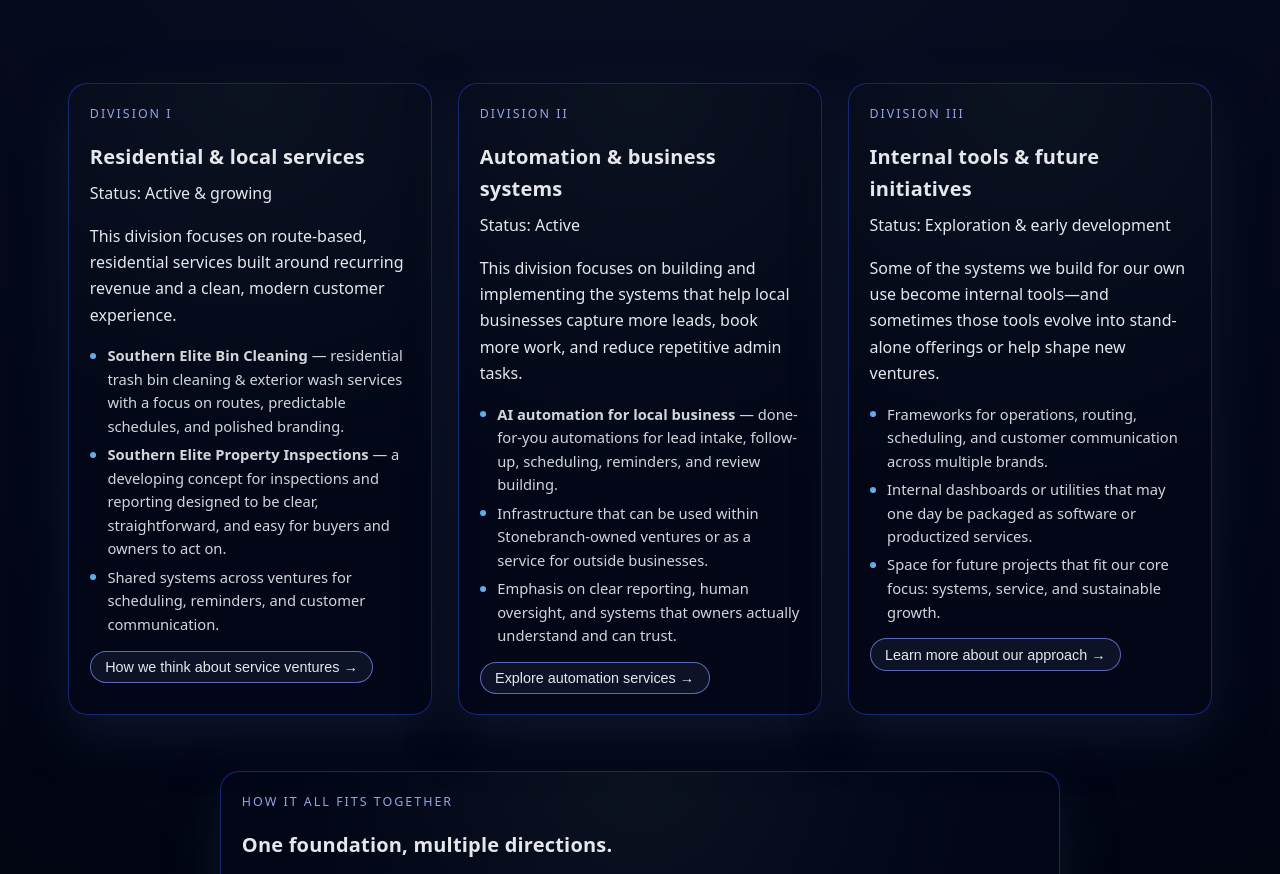
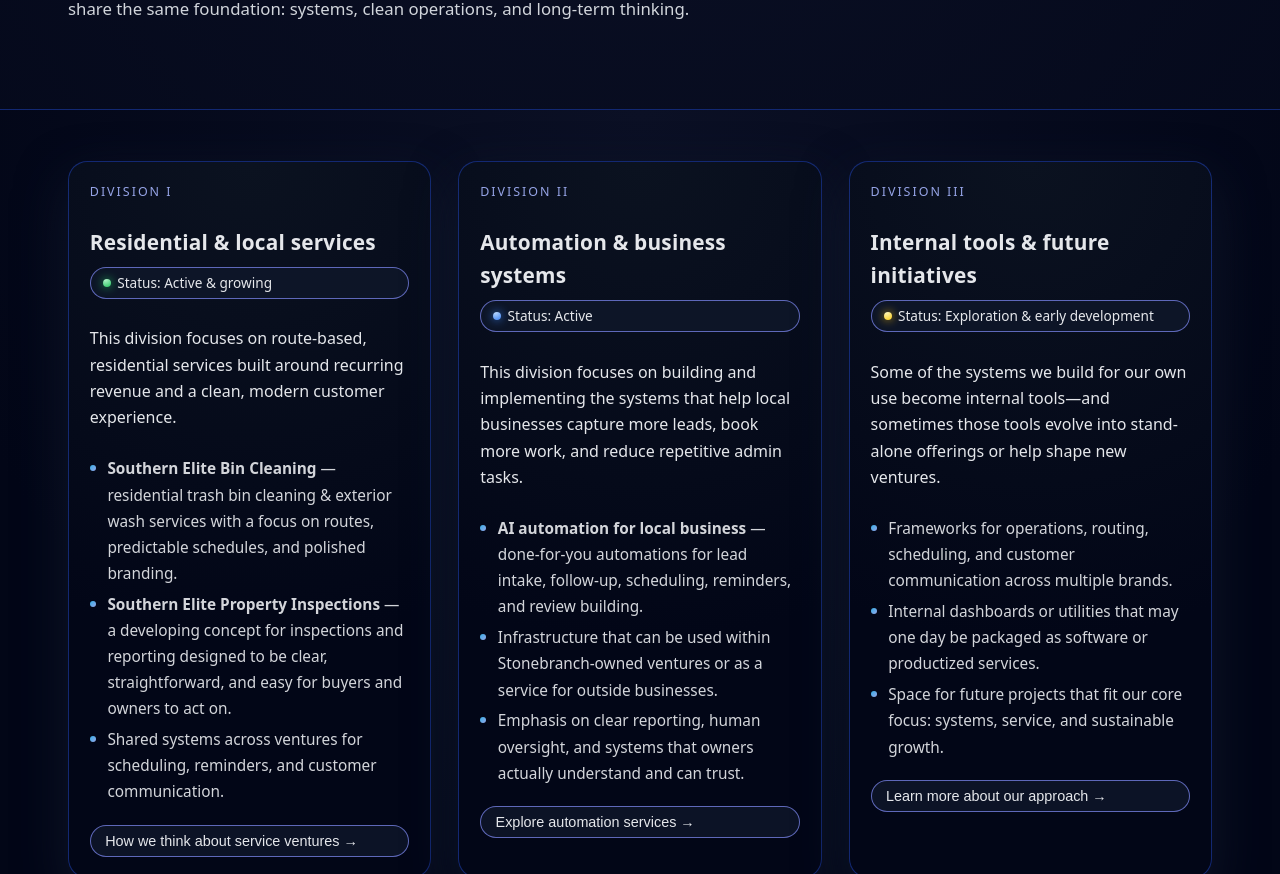
Before and after one commit to StonebranchDevs/stonebranchcapital, a plain HTML site: page ventures.html in a window 1280 px wide. Shown: the part 328-1202 px from the top of the page. Drawn offline with Linux system fonts and the light colour scheme.

Commit message:
Update style.css

```diff
--- a/style.css
+++ b/style.css
@@ -584,3 +584,91 @@
   font-size: 0.98rem;
   line-height: 1.7;
 }
+
+/* === Ventures page tweaks === */
+
+/* Slight hero adjustment just for Ventures */
+body.ventures-page .section:first-of-type .section-title {
+  font-size: 1.9rem;
+  max-width: 38rem;
+}
+
+body.ventures-page .section:first-of-type .section-subtitle {
+  font-size: 1.05rem;
+  max-width: 42rem;
+}
+
+/* Division grid & cards */
+.ventures-band {
+  padding-top: 3.2rem;
+  padding-bottom: 3.4rem;
+  border-top: 1px solid rgba(30, 64, 175, 0.6);
+  border-bottom: 1px solid rgba(30, 64, 175, 0.5);
+  background: radial-gradient(circle at top, #0b1025 0, #020617 70%);
+}
+
+.ventures-grid {
+  grid-template-columns: repeat(3, minmax(0, 1fr));
+  gap: 1.7rem;
+}
+
+.division-card {
+  display: flex;
+  flex-direction: column;
+}
+
+/* Status pill on each division */
+.division-status {
+  display: inline-flex;
+  align-items: center;
+  gap: 0.4rem;
+  font-size: 0.85rem;
+  padding: 0.25rem 0.75rem;
+  border-radius: 999px;
+  background: rgba(15, 23, 42, 0.9);
+  border: 1px solid rgba(129, 140, 248, 0.7);
+  margin-bottom: 0.65rem;
+}
+
+.division-status-dot {
+  width: 8px;
+  height: 8px;
+  border-radius: 999px;
+  background: radial-gradient(circle at 30% 0, #bbf7d0, #22c55e);
+  box-shadow: 0 0 10px rgba(34, 197, 94, 0.9);
+}
+
+.division-status-active .division-status-dot {
+  background: radial-gradient(circle at 30% 0, #bfdbfe, #3b82f6);
+  box-shadow: 0 0 10px rgba(59, 130, 246, 0.9);
+}
+
+.division-status-explore .division-status-dot {
+  background: radial-gradient(circle at 30% 0, #fef9c3, #facc15);
+  box-shadow: 0 0 10px rgba(234, 179, 8, 0.9);
+}
+
+/* Slightly larger division titles */
+.division-card .card-title {
+  font-size: 1.3rem;
+  margin-bottom: 0.5rem;
+}
+
+/* Card list inside divisions a bit larger */
+.division-card .card-list li {
+  font-size: 0.96rem;
+  line-height: 1.7;
+}
+
+/* Responsive behavior */
+@media (max-width: 1024px) {
+  .ventures-grid {
+    grid-template-columns: repeat(2, minmax(0, 1fr));
+  }
+}
+
+@media (max-width: 768px) {
+  .ventures-grid {
+    grid-template-columns: minmax(0, 1fr);
+  }
+}
```
